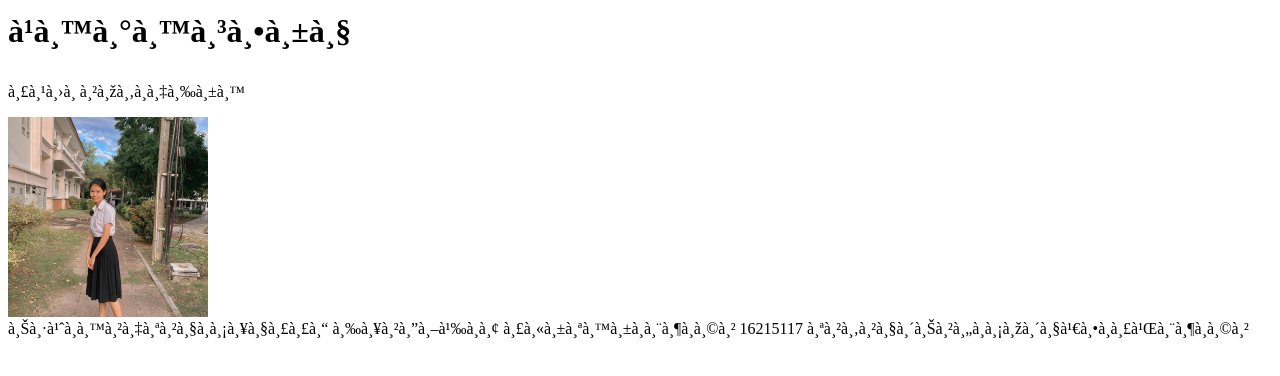
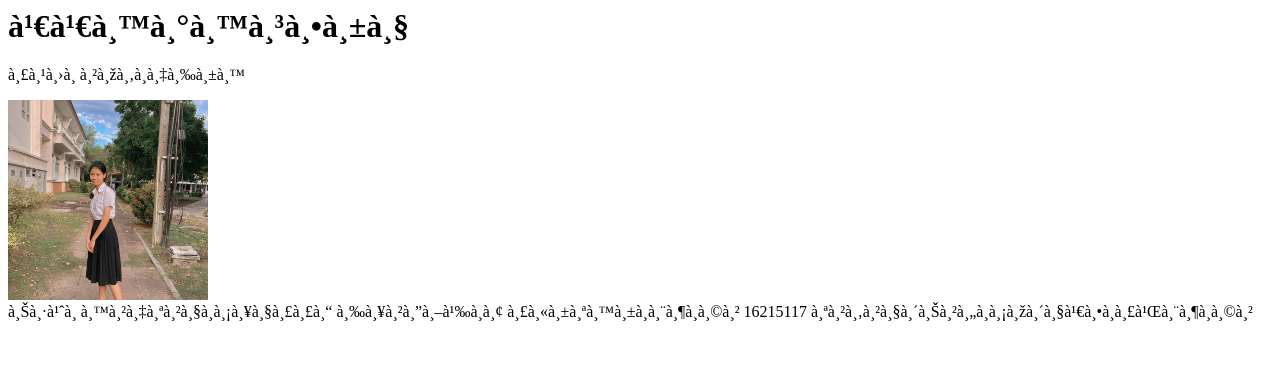
Before and after one commit to Kamonwan62/kamonwan2, a plain HTML site: page index.html in a window 1280 px wide. Drawn offline with Linux system fonts and the light colour scheme.

Commit message:
Update index.html

```diff
--- a/index.html
+++ b/index.html
@@ -4,8 +4,8 @@
 <meta charset="UFT-8">
 </head>
 <body>
-    <h1>แนะนำตัว</h1>
+<h1>เเนะนำตัว</h1>
 <p>รูปภาพของฉัน</p>
-    <img src="aun.jpg" width="200" height="200"><br> ชื่อนางสาวกมลวรรณ ฉลาดถ้อย รหัสนักศึกษา 16215117 สาขาวิชาคอมพิวเตอร์ศึกษา
+<img src="aun.jpg" width="200" height="200"> <br> ชื่อ นางสาวกมลวรรณ ฉลาดถ้อย รหัสนักศึกษา 16215117 สาขาวิชาคอมพิวเตอร์ศึกษา
 </body>
 </html>
```
Lines whose indentation alone changed are shown as unchanged.
